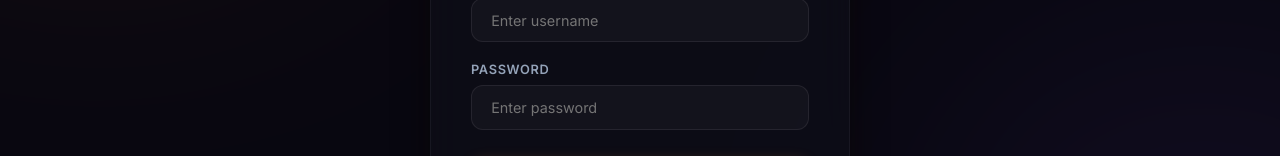
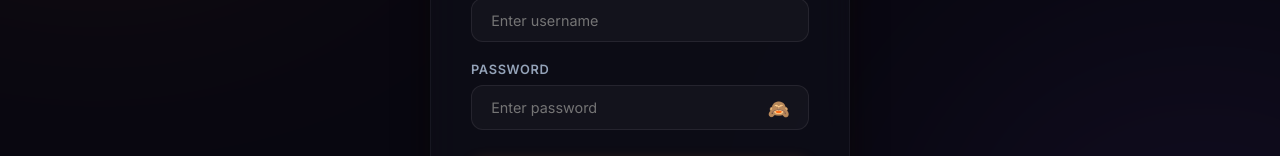
Before and after one commit to mainuddinkhudavand/MeetSphere, a React (Create React App) app in the folder frontend/: page /auth in a window 1280 px wide. Shown: the part 424-580 px from the top of the page. Built offline with nearby package versions, Linux system fonts and the light colour scheme.

Commit message:
feat: add password visibility toggle and improved input focus animations to Auth page

```diff
--- a/frontend/src/App.css
+++ b/frontend/src/App.css
@@ -1426,6 +1426,36 @@
   box-shadow: 0 6px 20px rgba(255, 152, 57, 0.4);
 }
 
+.passwordWrapper {
+  position: relative;
+  width: 100%;
+}
+
+.passwordWrapper input {
+  padding-right: 3.5rem !important;
+}
+
+.passwordToggle {
+  position: absolute;
+  right: 1.2rem;
+  top: 50%;
+  transform: translateY(-50%);
+  background: transparent;
+  border: none;
+  color: var(--text-dim);
+  cursor: pointer;
+  font-size: 1.1rem;
+  padding: 0;
+  display: flex;
+  align-items: center;
+  justify-content: center;
+  transition: color 0.2s ease;
+}
+
+.passwordToggle:hover {
+  color: var(--text-main);
+}
+
 .navBar {
   display: flex;
   align-items: center;
--- a/frontend/src/pages/authentication.jsx
+++ b/frontend/src/pages/authentication.jsx
@@ -13,6 +13,7 @@ export default function Authentication() {
     const [message, setMessage] = useState('');
     const [formState, setFormState] = useState(0); // 0: Login, 1: Register
     const [open, setOpen] = useState(false);
+    const [showPassword, setShowPassword] = useState(false);
 
     const { handleRegister, handleLogin } = useContext(AuthContext);
 
@@ -97,13 +98,22 @@ export default function Authentication() {
 
                     <div className="inputGroup">
                         <label>Password</label>
+                        <div className="passwordWrapper">
                             <input
-                            type="password"
+                                type={showPassword ? "text" : "password"}
                                 placeholder="Enter password"
                                 value={password}
                                 onChange={(e) => setPassword(e.target.value)}
                                 required
                             />
+                            <button
+                                type="button"
+                                className="passwordToggle"
+                                onClick={() => setShowPassword(!showPassword)}
+                            >
+                                {showPassword ? "👁️" : "🙈"}
+                            </button>
+                        </div>
                     </div>
 
                     {error && <p className="authError">⚠️ {error}</p>}
```
Lines whose indentation alone changed are shown as unchanged.
